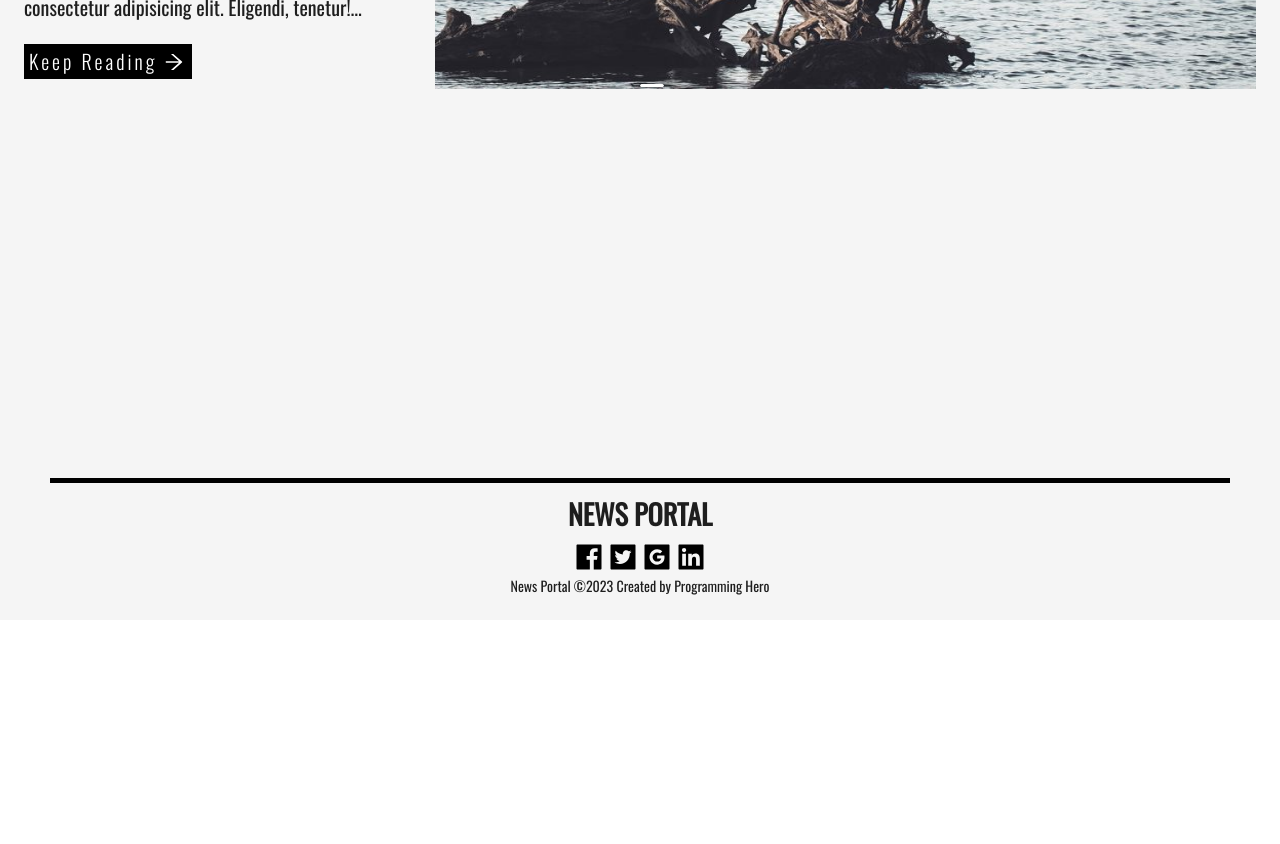
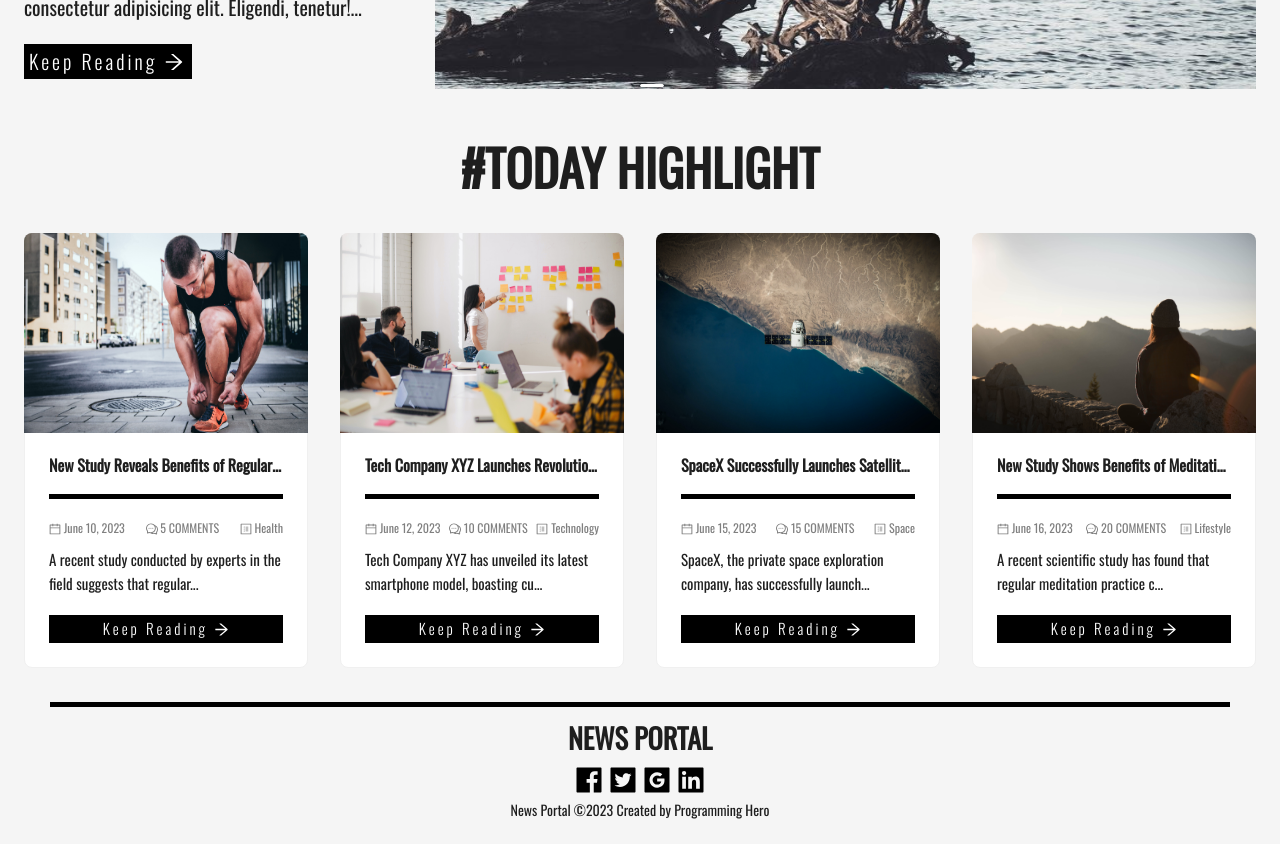
Before and after one commit to coderFaiisal/news-portal-nextjs, a Next.js app: page / in a window 1280 px wide. Shown: the part 420-1264 px from the top of the page. Before the commit the page ends 1040 px from the top, so only its background shows below. Built offline with nearby package versions, Linux system fonts and the light colour scheme; data requests are answered from the project's data file.

Commit message:
create news card

```diff
--- /dev/null
+++ b/src/components/UI/AllNews.js
@@ -0,0 +1,108 @@
+import { Card, Col, Row } from "antd";
+import Image from "next/image";
+import {
+  ArrowRightOutlined,
+  CalendarOutlined,
+  CommentOutlined,
+  ProfileOutlined,
+} from "@ant-design/icons";
+import Link from "next/link";
+
+const AllNews = ({ allNews }) => {
+  const { Meta } = Card;
+  return (
+    <>
+      <h1
+        style={{
+          textAlign: "center",
+          fontSize: "50px",
+          margin: "30px 0px",
+        }}
+      >
+        #TODAY HIGHLIGHT
+      </h1>
+      <Row
+        gutter={{
+          xs: 8,
+          sm: 16,
+          md: 24,
+          lg: 32,
+        }}
+      >
+        {allNews?.map((news) => (
+          <Col key={news.id} className="gutter-row" span={6}>
+            <Card
+              hoverable
+              cover={
+                <Image
+                  src={news?.image_url}
+                  width={500}
+                  height={200}
+                  responsive
+                  alt="news image"
+                />
+              }
+            >
+              <Meta title={news?.title} />
+              <div
+                className="line"
+                style={{
+                  height: "5px",
+                  margin: "20px 0",
+                  background: "#000",
+                  width: "100%",
+                }}
+              ></div>
+
+              <p
+                style={{
+                  display: "flex",
+                  justifyContent: "space-between",
+                  width: "100%",
+                  color: "gray",
+                  margin: "10px 0px",
+                  fontSize: "12px",
+                }}
+              >
+                <span>
+                  <CalendarOutlined /> {news?.release_date}
+                </span>
+                <span>
+                  <CommentOutlined /> {news?.comment_count} COMMENTS
+                </span>
+                <span>
+                  <ProfileOutlined /> {news?.category}
+                </span>
+              </p>
+
+              <p style={{ fontSize: "15px" }}>
+                {news?.description.length > 100
+                  ? news?.description.slice(0, 70) + "..."
+                  : news?.description}
+              </p>
+              <Link href={`/news/${news?.id}`}>
+                <p
+                  style={{
+                    fontSize: "15px",
+                    marginTop: "20px",
+                    backgroundColor: "black",
+                    color: "white",
+                    width: "100%",
+                    padding: "2px 5px ",
+                    fontWeight: "300",
+                    letterSpacing: "3px",
+                    textAlign: "center",
+                  }}
+                >
+                  Keep Reading <ArrowRightOutlined />
+                </p>
+              </Link>
+            </Card>
+          </Col>
+        ))}
+      </Row>
+    </>
+  );
+};
+
+export default AllNews;
--- a/src/pages/index.js
+++ b/src/pages/index.js
@@ -1,9 +1,9 @@
 import Head from "next/head";
 import RootLayout from "@/components/Layouts/RootLayout";
 import Banner from "@/components/UI/Banner";
+import AllNews from "@/components/UI/AllNews";
 
-
-const HomePage = () => {
+const HomePage = ({ allNews }) => {
   return (
     <>
       <Head>
@@ -16,6 +16,7 @@ const HomePage = () => {
         <link rel="icon" href="/favicon.ico" />
       </Head>
       <Banner />
+      <AllNews allNews={allNews} />
     </>
   );
 };
@@ -24,3 +25,14 @@ export default HomePage;
 HomePage.getLayout = function getLayout(page) {
   return <RootLayout>{page}</RootLayout>;
 };
+
+export const getStaticProps = async () => {
+  const res = await fetch("http://localhost:5000/news");
+  const data = await res.json();
+
+  return {
+    props: {
+      allNews: data,
+    },
+  };
+};
```
